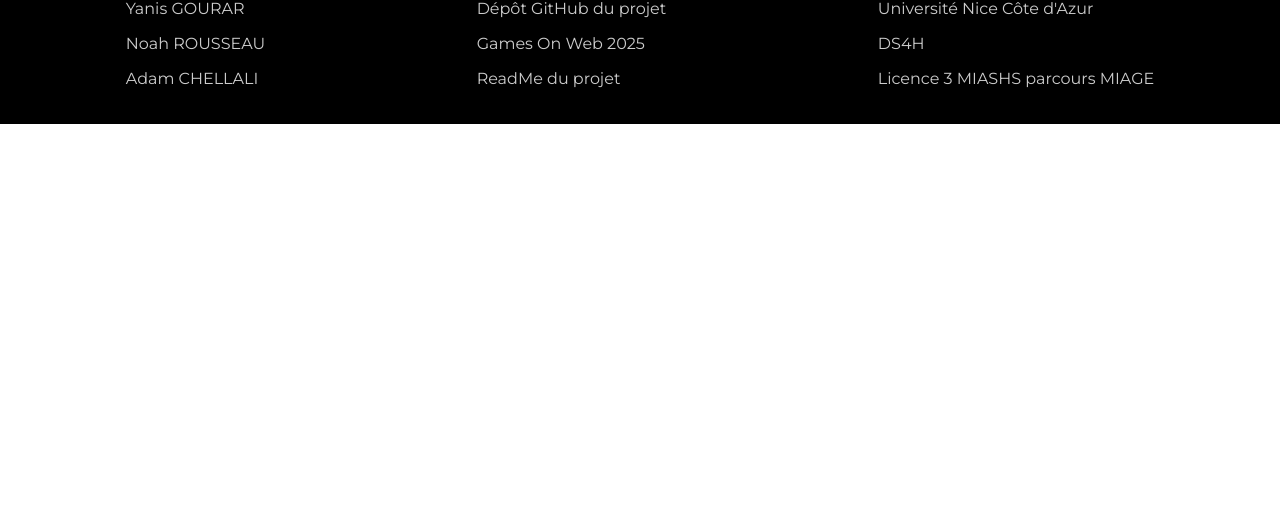
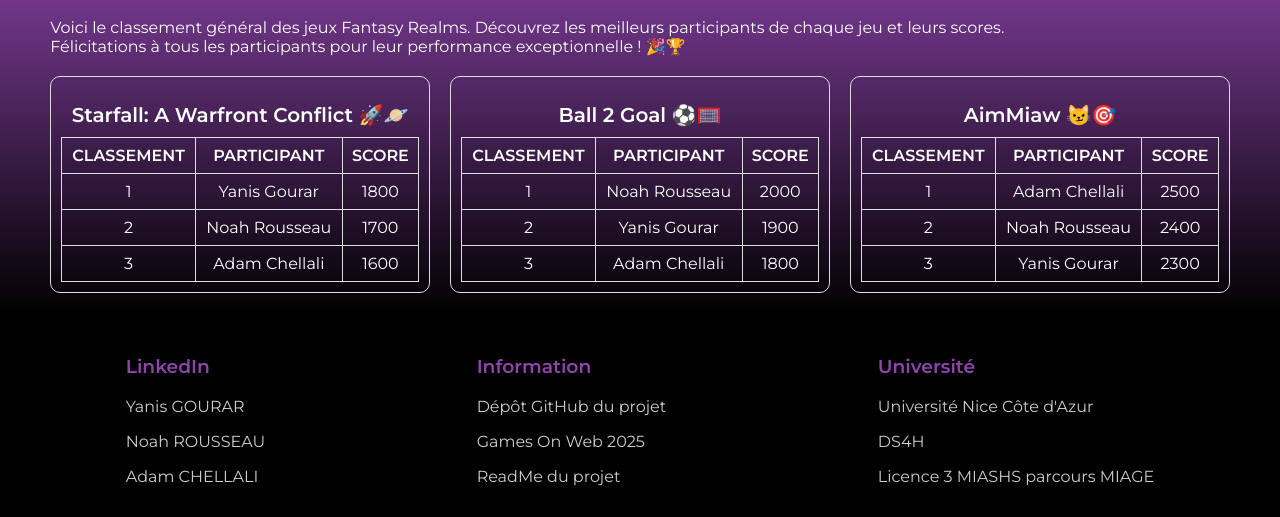
Before and after one commit to Noya2Coco/fantasy_realms, a website built with Vite: page fantasy_realms/front/index.html in a window 1280 px wide. Shown: the part 745-1262 px from the top of the page. Before the commit the page ends 869 px from the top, so only its background shows below. Built offline with nearby package versions, Linux system fonts and the light colour scheme.

Commit message:
Tableaux sites

```diff
--- a/fantasy_realms/front/index.html
+++ b/fantasy_realms/front/index.html
@@ -75,6 +75,112 @@
             </div>
         </section>
 
+        <section class="product-presentation" id="classements">
+            <div class="product-presentation">
+                <h1>Classement Général des Jeux</h1>
+                <p>Voici le classement général des jeux Fantasy Realms. Découvrez les meilleurs participants de chaque
+                    jeu et leurs scores. <br>Félicitations à tous les participants pour leur performance exceptionnelle
+                    ! 🎉🏆</p>
+
+                <!-- Grille des classements -->
+                <div class="ranking-grid">
+                    <!-- Classement pour le Jeu 1 -->
+                    <div class="game-ranking">
+                        <h2>Starfall: A Warfront Conflict 🚀🪐</h2>
+                        <table>
+                            <thead>
+                                <tr>
+                                    <th>CLASSEMENT</th>
+                                    <th>PARTICIPANT</th>
+                                    <th>SCORE</th>
+                                </tr>
+                            </thead>
+                            <tbody>
+                                <tr>
+                                    <td>1</td>
+                                    <td>Yanis Gourar</td>
+                                    <td>1800</td>
+                                </tr>
+                                <tr>
+                                    <td>2</td>
+                                    <td>Noah Rousseau</td>
+                                    <td>1700</td>
+                                </tr>
+                                <tr>
+                                    <td>3</td>
+                                    <td>Adam Chellali</td>
+                                    <td>1600</td>
+                                </tr>
+                            </tbody>
+                        </table>
+                    </div>
+
+                    <!-- Classement pour le Jeu 2 -->
+                    <div class="game-ranking">
+                        <h2>Ball 2 Goal ⚽️🥅</h2>
+                        <table>
+                            <thead>
+                                <tr>
+                                    <th>CLASSEMENT</th>
+                                    <th>PARTICIPANT</th>
+                                    <th>SCORE</th>
+                                </tr>
+                            </thead>
+                            <tbody>
+                                <tr>
+                                    <td>1</td>
+                                    <td>Noah Rousseau</td>
+                                    <td>2000</td>
+                                </tr>
+                                <tr>
+                                    <td>2</td>
+                                    <td>Yanis Gourar</td>
+                                    <td>1900</td>
+                                </tr>
+                                <tr>
+                                    <td>3</td>
+                                    <td>Adam Chellali</td>
+                                    <td>1800</td>
+                                </tr>
+                            </tbody>
+                        </table>
+                    </div>
+
+                    <!-- Classement pour le Jeu 3 -->
+                    <div class="game-ranking">
+                        <h2>AimMiaw 😼🎯</h2>
+                        <table>
+                            <thead>
+                                <tr>
+                                    <th>CLASSEMENT</th>
+                                    <th>PARTICIPANT</th>
+                                    <th>SCORE</th>
+                                </tr>
+                            </thead>
+                            <tbody>
+                                <tr>
+                                    <td>1</td>
+                                    <td>Adam Chellali</td>
+                                    <td>2500</td>
+                                </tr>
+                                <tr>
+                                    <td>2</td>
+                                    <td>Noah Rousseau</td>
+                                    <td>2400</td>
+                                </tr>
+                                <tr>
+                                    <td>3</td>
+                                    <td>Yanis Gourar</td>
+                                    <td>2300</td>
+                                </tr>
+                            </tbody>
+                        </table>
+                    </div>
+                </div>
+            </div>
+        </section>
+
+
         <div>
             <footer id="contact">
                 <div class="linkedin">
```
